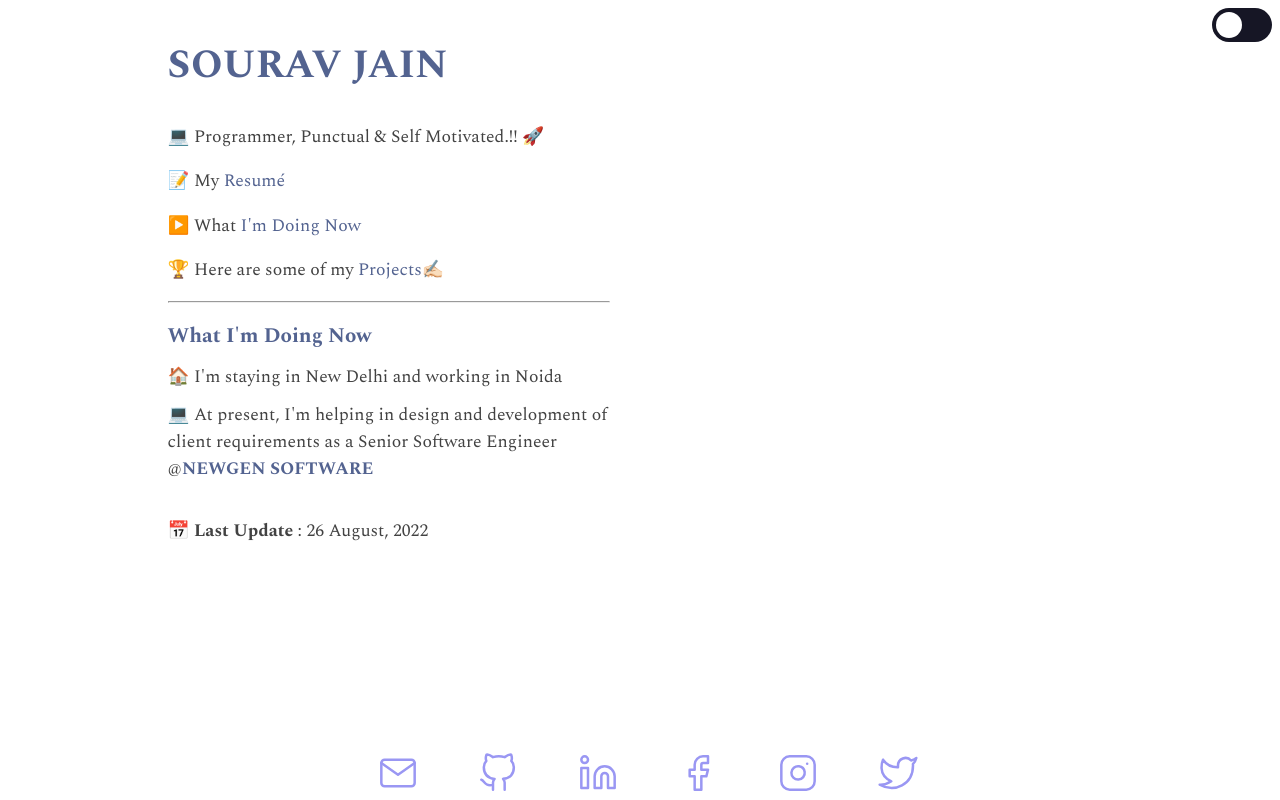
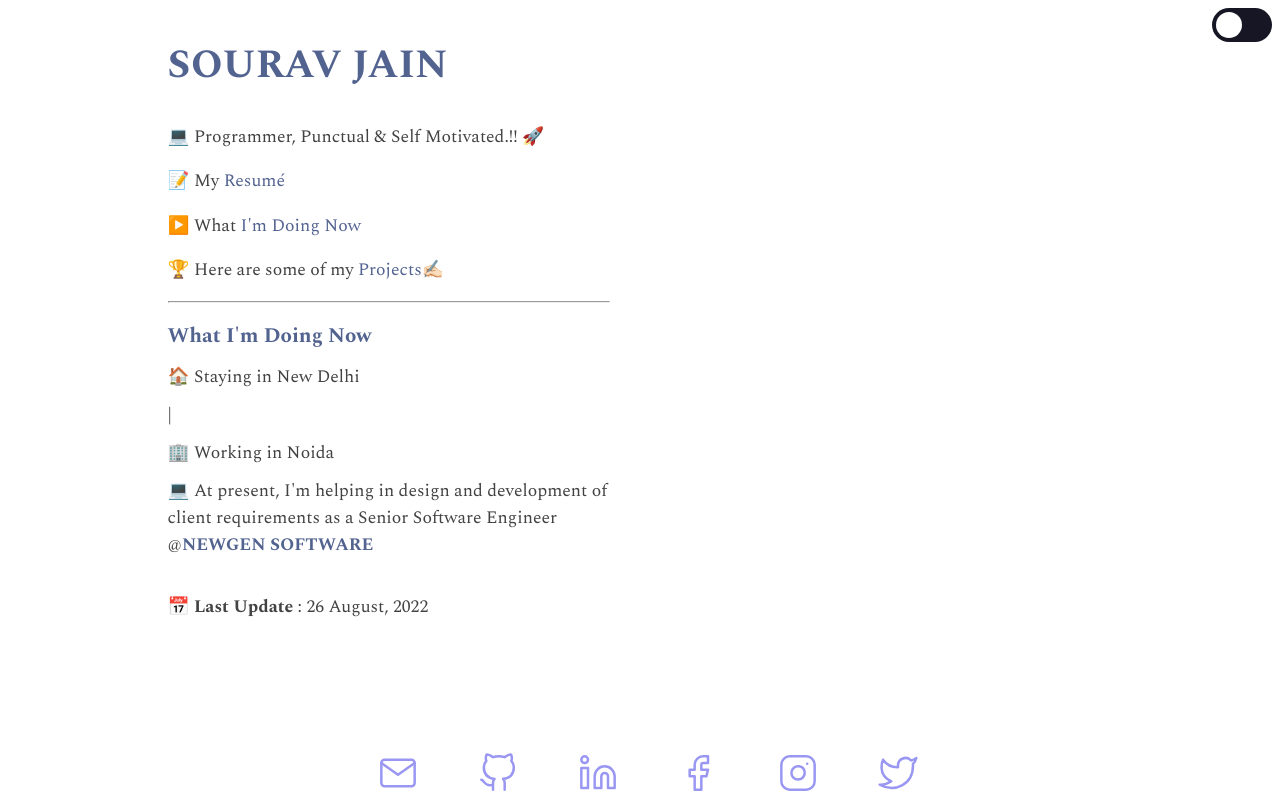
Before and after one commit to thesouravjain/myPortfolio, an Angular app: page /now in a window 1280 px wide. Built offline with nearby package versions, Linux system fonts and the light colour scheme.

Commit message:
Update now.component.html

```diff
--- a/src/app/components/now/now.component.html
+++ b/src/app/components/now/now.component.html
@@ -1,7 +1,7 @@
 <div>
     <h2><b>What I'm Doing Now</b></h2>
     <div class="project">
-      <p>🏠 I'm staying in New Delhi and working in Noida</p>
+      <p>🏠 Staying in New Delhi </p> <p>&#124;</p> <p>🏢 Working in Noida </p>
       <p>💻 At present, I'm helping in design and development of client requirements as a Senior Software Engineer @<b><a href="https://www.newgensoft.com/" target="_blank">NEWGEN SOFTWARE</a></b></p>
       <br>
       <p><b>📅 Last Update</b> : 26 August, 2022</p>
```
